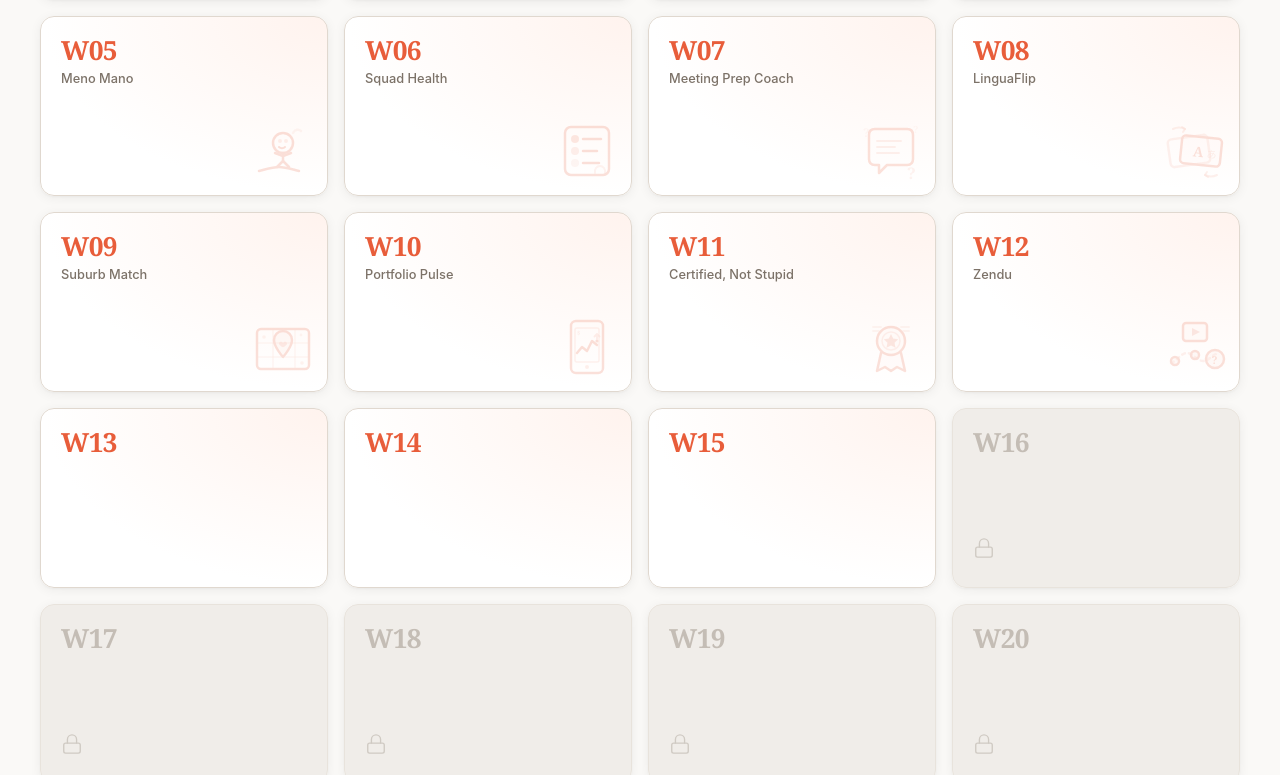
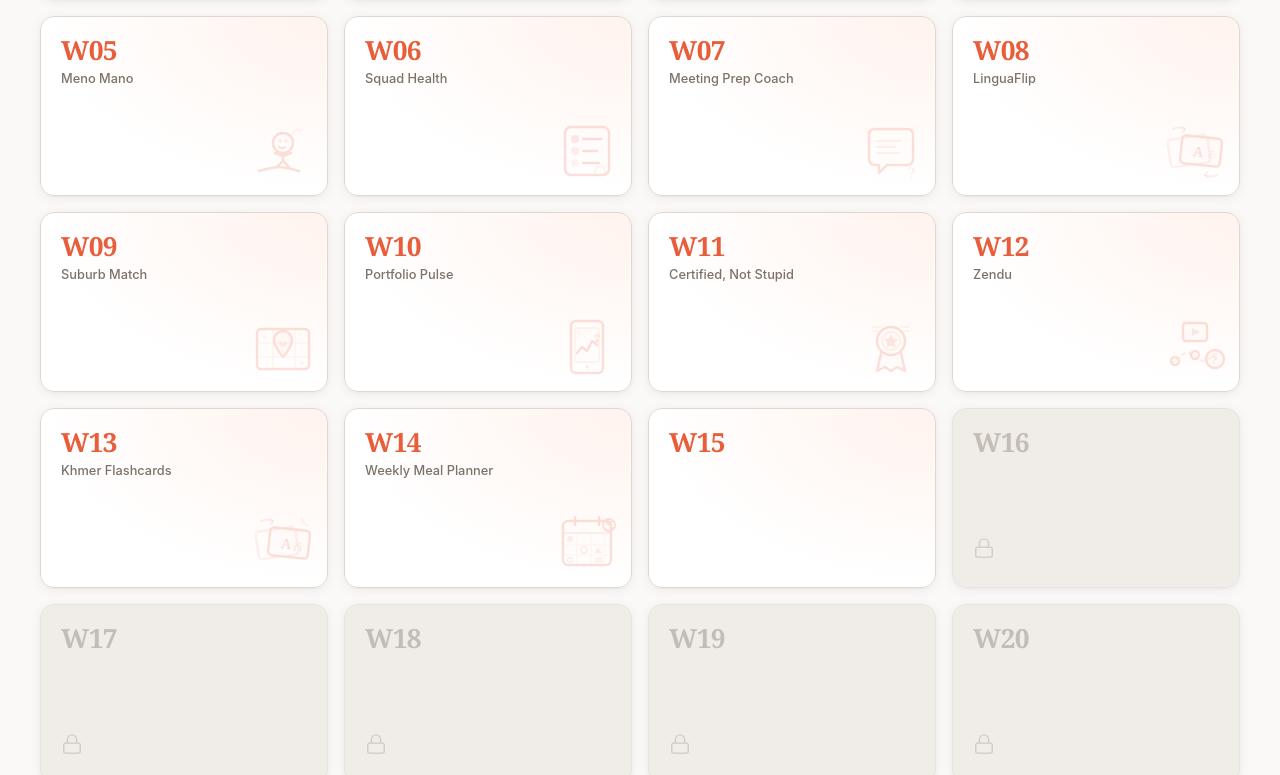
Before and after one commit to hayimpapa/week00-main-page, a React (Vite) app: page / in a window 1280 px wide. Shown: the part 833-1608 px from the top of the page. Built offline with nearby package versions, Linux system fonts and the light colour scheme.

Commit message:
Add week 13 (Khmer Flashcards) and week 14 (Weekly Meal Planner)
Adds entries with deployed URLs, descriptions, and matching SVG card
icons in the style of the existing weeks.

https://claude.ai/code/session_01M9fTH26AbEGgRmEqXnGPiv

```diff
--- a/src/App.tsx
+++ b/src/App.tsx
@@ -135,15 +135,33 @@ const weeks: Week[] = [
     live: true,
     liveDate: getWeekLiveDate(12),
   },
-  // Weeks 13–52: fill in title/description/url/githubUrl each week
-  ...Array.from({ length: 40 }, (_, i) => ({
-    week: i + 13,
+  {
+    week: 13,
+    title: 'Khmer Flashcards',
+    description: 'A minimal flashcard app for learning Khmer with spaced repetition',
+    url: 'https://khmer-flashcards.vercel.app/',
+    githubUrl: '',
+    live: true,
+    liveDate: getWeekLiveDate(13),
+  },
+  {
+    week: 14,
+    title: 'Weekly Meal Planner',
+    description: 'Personalised 7-day meal plans, generated by Claude',
+    url: 'https://week14-mealplanner.vercel.app/',
+    githubUrl: '',
+    live: true,
+    liveDate: getWeekLiveDate(14),
+  },
+  // Weeks 15–52: fill in title/description/url/githubUrl each week
+  ...Array.from({ length: 38 }, (_, i) => ({
+    week: i + 15,
     title: '',
     description: '',
     url: '',
     githubUrl: '',
     live: false,
-    liveDate: getWeekLiveDate(i + 12),
+    liveDate: getWeekLiveDate(i + 14),
   })),
 ]
 
@@ -392,6 +410,40 @@ function ZenduIcon() {
   )
 }
 
+function KhmerFlashcardIcon() {
+  return (
+    <svg xmlns="http://www.w3.org/2000/svg" viewBox="0 0 64 64" fill="none" className="card-icon" aria-hidden="true">
+      <rect x="6" y="18" width="40" height="28" rx="4" stroke="currentColor" strokeWidth="2.5" transform="rotate(-8 26 32)" opacity="0.45" />
+      <rect x="18" y="18" width="40" height="28" rx="4" stroke="currentColor" strokeWidth="2.5" fill="currentColor" fillOpacity="0.06" transform="rotate(6 38 32)" />
+      <text x="30" y="38" fontSize="14" fontWeight="bold" fill="currentColor" fontFamily="Georgia, serif" transform="rotate(6 38 32)">A</text>
+      <text x="42" y="40" fontSize="16" fill="currentColor" opacity="0.7" fontFamily="serif" transform="rotate(6 38 32)">ក</text>
+      <path d="M10 10c4-2 8-2 12 0" stroke="currentColor" strokeWidth="2" strokeLinecap="round" opacity="0.5" />
+      <path d="M22 10l-3-2M22 10l-2 3" stroke="currentColor" strokeWidth="2" strokeLinecap="round" opacity="0.5" />
+      <path d="M50 8c2 1 3 3 3 5" stroke="currentColor" strokeWidth="2" strokeLinecap="round" opacity="0.4" />
+      <circle cx="56" cy="14" r="1.5" fill="currentColor" opacity="0.4" />
+    </svg>
+  )
+}
+
+function MealPlannerIcon() {
+  return (
+    <svg xmlns="http://www.w3.org/2000/svg" viewBox="0 0 64 64" fill="none" className="card-icon" aria-hidden="true">
+      <rect x="8" y="10" width="48" height="44" rx="5" stroke="currentColor" strokeWidth="2.5" />
+      <path d="M8 22h48" stroke="currentColor" strokeWidth="2" opacity="0.5" />
+      <path d="M22 22v32M36 22v32M50 22v32" stroke="currentColor" strokeWidth="1.2" opacity="0.3" />
+      <path d="M8 34h48M8 44h48" stroke="currentColor" strokeWidth="1.2" opacity="0.3" />
+      <circle cx="15" cy="28" r="3" fill="currentColor" opacity="0.55" />
+      <circle cx="29" cy="39" r="3" stroke="currentColor" strokeWidth="1.8" opacity="0.55" />
+      <path d="M43 36l4 6h-8z" fill="currentColor" opacity="0.55" />
+      <circle cx="15" cy="49" r="2.5" stroke="currentColor" strokeWidth="1.8" opacity="0.45" />
+      <rect x="40" y="46" width="8" height="6" rx="1" fill="currentColor" opacity="0.4" />
+      <path d="M20 6v8M44 6v8" stroke="currentColor" strokeWidth="2.5" strokeLinecap="round" />
+      <circle cx="54" cy="14" r="6" fill="currentColor" fillOpacity="0.08" stroke="currentColor" strokeWidth="1.8" />
+      <path d="M52 12l1.5 1.5L57 10" stroke="currentColor" strokeWidth="1.8" strokeLinecap="round" strokeLinejoin="round" />
+    </svg>
+  )
+}
+
 function getCardIcon(weekNum: number) {
   switch (weekNum) {
     case 1: return <CalendarIcon />
@@ -406,6 +458,8 @@ function getCardIcon(weekNum: number) {
     case 10: return <PortfolioPulseIcon />
     case 11: return <CertificateIcon />
     case 12: return <ZenduIcon />
+    case 13: return <KhmerFlashcardIcon />
+    case 14: return <MealPlannerIcon />
     default: return null
   }
 }
```
